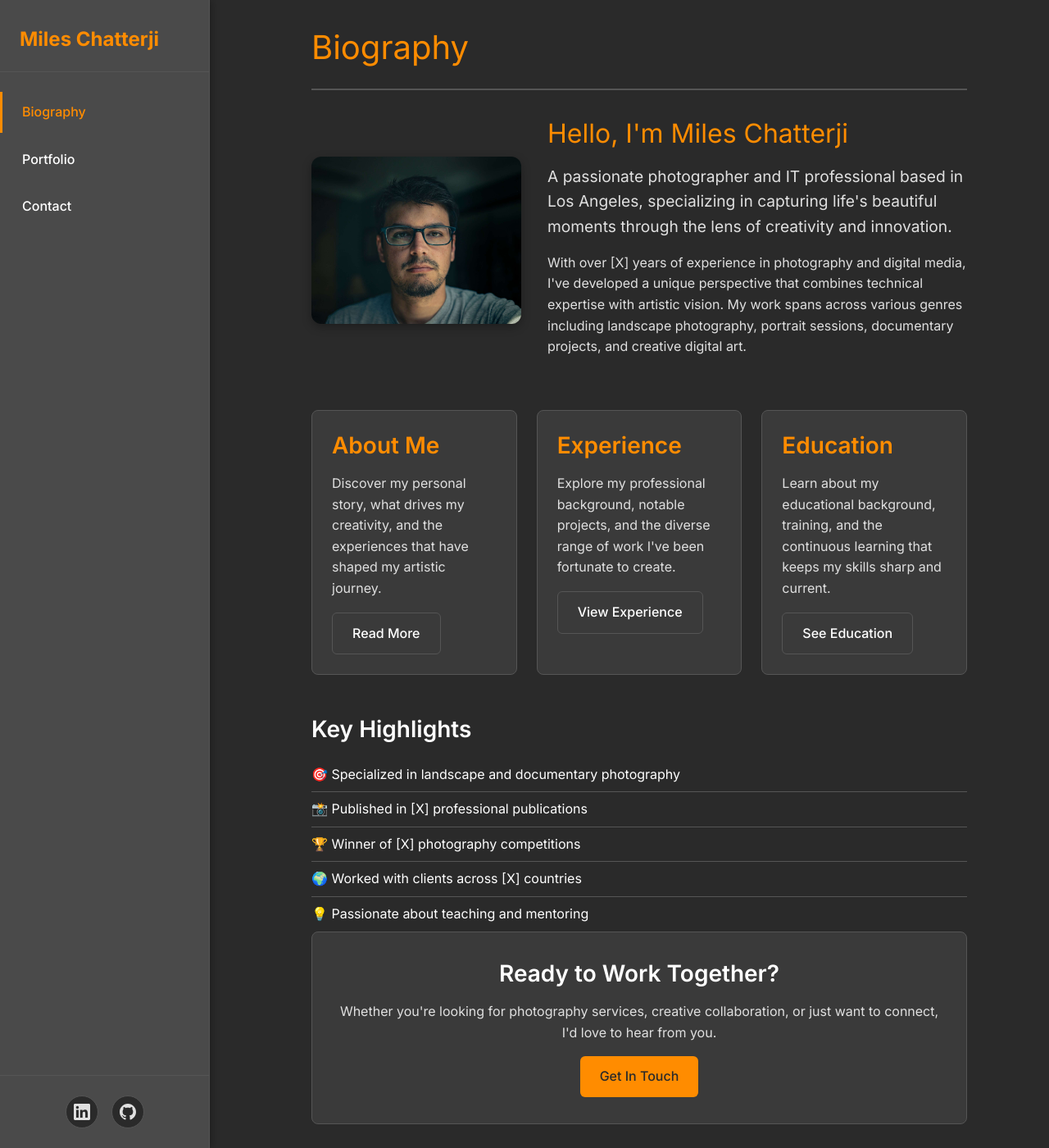
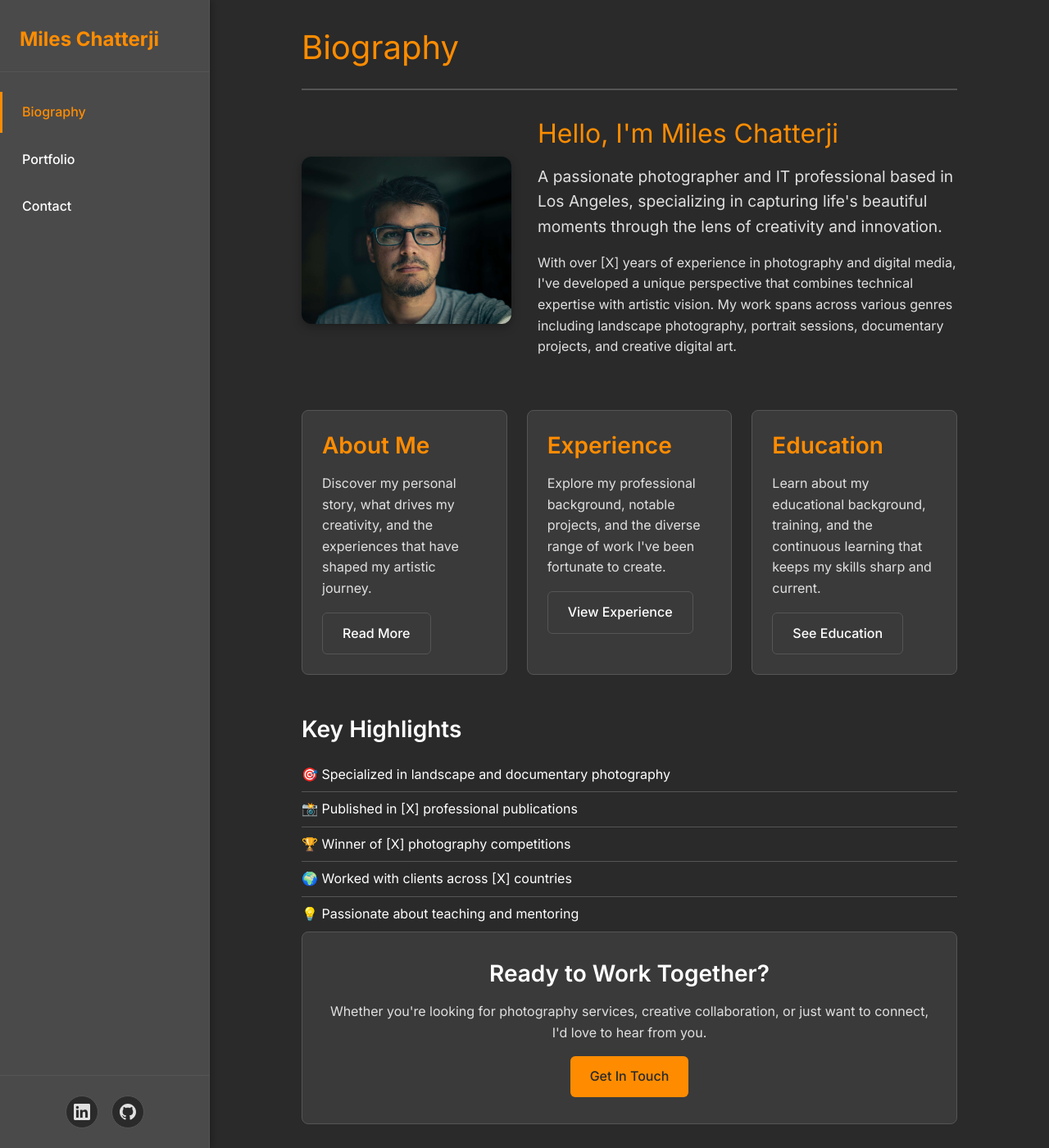
Before and after one commit to MilesChatterji/Prod-GHPages-mileschatterji.com, a Jekyll site: the page built from biography/index.html, in a window 1280 px wide and 1400 px high. Shown: the whole window at 82% size. Built offline with Jekyll 4.4.1, drawn with Linux system fonts in a browser that asks for light colours; some web fonts are replaced.

Commit message:
main to left margin 20% and max width 80%

```diff
--- a/assets/css/main.css
+++ b/assets/css/main.css
@@ -89,7 +89,7 @@ a:hover {
 .main-content {
     flex: 1;
     padding: 2rem;
-    margin-left: 280px; /* Account for sidebar width */
+    margin-left: 20%; /* Account for sidebar width */
    /* max-width: calc(100vw - 280px); */
     max-width: 80%;
 }
```
